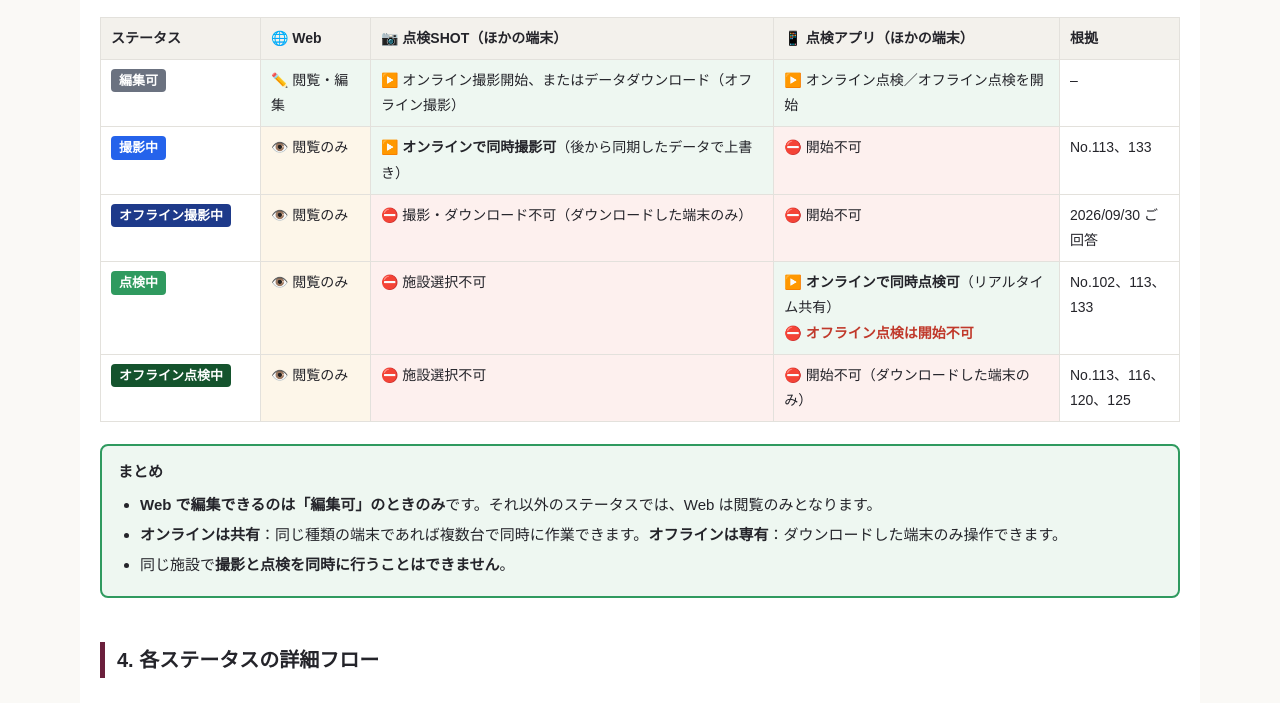
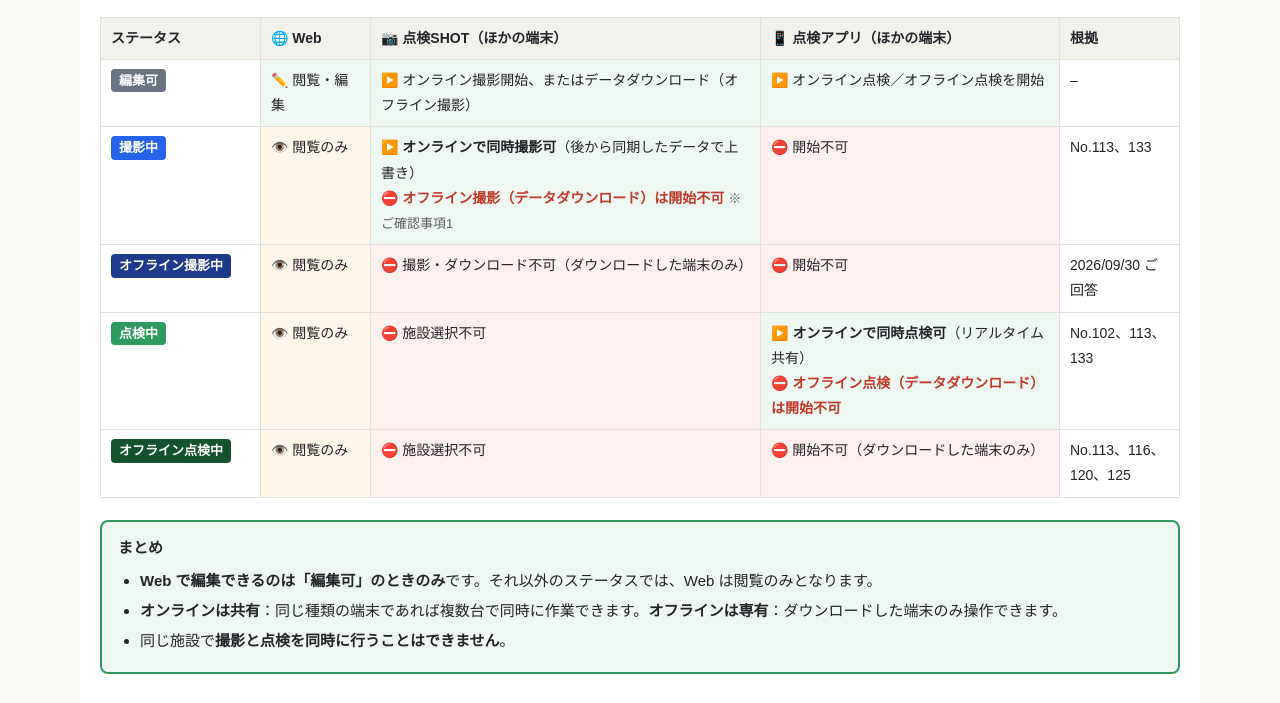
Before and after one commit to engineno001/olc-facility-status-docs, a plain HTML site: page index.html in a window 1280 px wide. Shown: the part 3432-4135 px from the top of the page. Drawn offline with Linux system fonts and the light colour scheme; a script that the page names is missing.

Commit message:
Align online shooting/inspection rows in permission matrix
Co-Authored-By: Claude Opus 5.5 <noreply@anthropic.com>

```diff
--- a/index.html
+++ b/index.html
@@ -184,9 +184,9 @@ flowchart LR
 <table>
   <tr><th style="width:160px">ステータス</th><th style="width:110px">🌐 Web</th><th>📷 点検SHOT（ほかの端末）</th><th>📱 点検アプリ（ほかの端末）</th><th style="width:120px">根拠</th></tr>
   <tr><td><span class="st s10">編集可</span></td><td class="ok">✏️ 閲覧・編集</td><td class="ok">▶️ オンライン撮影開始、またはデータダウンロード（オフライン撮影）</td><td class="ok">▶️ オンライン点検／オフライン点検を開始</td><td>–</td></tr>
-  <tr><td><span class="st s20">撮影中</span></td><td class="mid">👁️ 閲覧のみ</td><td class="ok">▶️ <b>オンラインで同時撮影可</b>（後から同期したデータで上書き）</td><td class="ng">⛔ 開始不可</td><td>No.113、133</td></tr>
+  <tr><td><span class="st s20">撮影中</span></td><td class="mid">👁️ 閲覧のみ</td><td class="ok">▶️ <b>オンラインで同時撮影可</b>（後から同期したデータで上書き）<br><span class="mark-ng">⛔ オフライン撮影（データダウンロード）は開始不可</span> <span class="note">※ご確認事項1</span></td><td class="ng">⛔ 開始不可</td><td>No.113、133</td></tr>
   <tr><td><span class="st s21">オフライン撮影中</span></td><td class="mid">👁️ 閲覧のみ</td><td class="ng">⛔ 撮影・ダウンロード不可（ダウンロードした端末のみ）</td><td class="ng">⛔ 開始不可</td><td>2026/09/30 ご回答</td></tr>
-  <tr><td><span class="st s30">点検中</span></td><td class="mid">👁️ 閲覧のみ</td><td class="ng">⛔ 施設選択不可</td><td class="ok">▶️ <b>オンラインで同時点検可</b>（リアルタイム共有）<br><span class="mark-ng">⛔ オフライン点検は開始不可</span></td><td>No.102、113、133</td></tr>
+  <tr><td><span class="st s30">点検中</span></td><td class="mid">👁️ 閲覧のみ</td><td class="ng">⛔ 施設選択不可</td><td class="ok">▶️ <b>オンラインで同時点検可</b>（リアルタイム共有）<br><span class="mark-ng">⛔ オフライン点検（データダウンロード）は開始不可</span></td><td>No.102、113、133</td></tr>
   <tr><td><span class="st s31">オフライン点検中</span></td><td class="mid">👁️ 閲覧のみ</td><td class="ng">⛔ 施設選択不可</td><td class="ng">⛔ 開始不可（ダウンロードした端末のみ）</td><td>No.113、116、120、125</td></tr>
 </table>
 </div>
```
